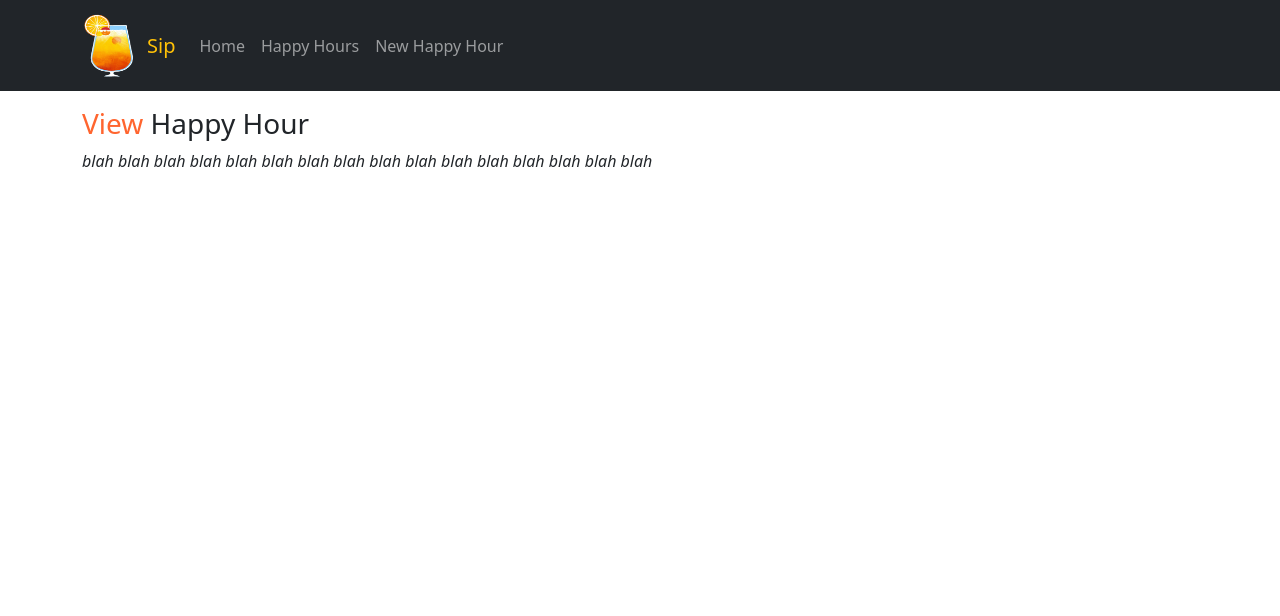
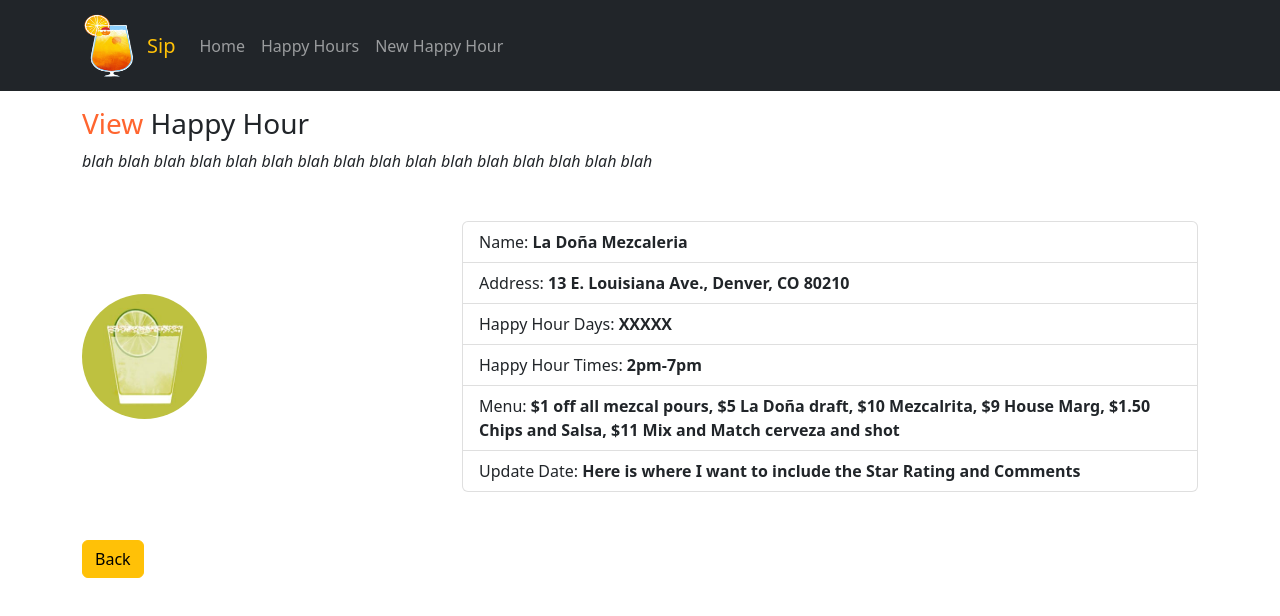
Before and after one commit to ramirezm19/Final_Project, a React (Create React App) app: page /Restaurants/view/1 in a window 1280 px wide. Shown: the top 616 px of the page. Built offline with nearby package versions, Linux system fonts and the light colour scheme; data requests are answered from the project's data file.

Commit message:
working CRUD, just need clean up

```diff
--- a/server/db.json
+++ b/server/db.json
@@ -29,18 +29,11 @@
       "hhdaysunday": false
     },
     {
-            "id": "3",
-            "name": "Gaetano's",
-            "address": "3760 Tejon St., Denver, CO 80211",
-            "hhtimes": "3pm-5pm",
-            "menu": "$5.00 well drinks, $.99 oysters, $5.00 Happy Hour Wine, $2.00 off select drafts",
-            "hhdaymonday": false,
-            "hhdaytuesday": false,
-            "hhdaywednesday": false,
-            "hhdaythursday": true,
-            "hhdayfriday": true,
-            "hhdaysaturday": true,
-            "hhdaysunday": true
+      "name": "Mojo's",
+      "address": "123 Somewhere Blvd.",
+      "hhtimes": "2-5pm",
+      "menu": "some stuff",
+      "id": "OYj42Rq"
     }
   ]
 }
--- a/src/Components/Restaurants/AddHH/AddHH.js
+++ b/src/Components/Restaurants/AddHH/AddHH.js
@@ -4,6 +4,7 @@
 import InputGroup from 'react-bootstrap/InputGroup';
 import { Link, useNavigate } from 'react-router-dom';
 import RestaurantService from '../../../Services/RestaurantService';
+import axios from 'axios';
 
 let AddHH = () => {
 
@@ -19,29 +20,35 @@
         },
         errorMessage: ''
     });
+    const serverURL = `http://localhost:9000`;
 
     let updateInput = (event) => {
+        console.log('tahdah')
+        console.log(state);
         setState({
             ...state,
-            contact: {
+            restaurant: {
                 ...state.restaurant,
                 [event.target.name] : event.target.value
             }
         });
     };
 
-    let submitForm = async (event) => {
+    let submitForm = (event) => {
+        console.log('hey')
         event.preventDefault();
-        try {
-            let response = await RestaurantService.createRestaurant(state.restaurant);
-            if(response){
-                navigate('/Restaurants/HHList', {replace: true} );
-            }
-        }
-        catch (error) {
-            setState( {...state, errorMessage: error.message});
-            navigate('/Restaurants/add', {replace: false} );
-        }
+            // static updateRestaurant(restaurant, restaurantId) {
+                let dataURL = `${serverURL}/restaurants`;
+            // }
+            axios.post(dataURL, restaurant).then(response => {
+                if (response) {
+                    navigate('/Restaurants/HHList', { replace: true });
+                }
+            }).catch(error => {
+                setState({ ...state, errorMessage: error.message });
+            navigate(`/Restaurants/add`, { replace: false });
+            console.log(error)
+        });
     };
 
     let {loading, restaurant, errorMessage} = state;
@@ -156,7 +163,7 @@
                                     onChange={updateInput}/>
                                 </InputGroup>
 
-                                <Button className='submitHH mt-3' variant="warning" type="submit">Submit</Button>
+                                <Button className='submitHH mt-3' variant="warning" type="submit" onClick={submitForm}>Submit</Button>
 
                                 <Link to={'/Restaurants/HHList'} className="btn btn-dark ms-2 mt-3">Cancel</Link>
 
--- a/src/Components/Restaurants/EditHH/EditHH.js
+++ b/src/Components/Restaurants/EditHH/EditHH.js
@@ -6,6 +6,7 @@
 import { Link, useParams, useNavigate } from 'react-router-dom';
 import RestaurantService from '../../../Services/RestaurantService';
 import Marg from '../HHList/Marg.JPG';
+import axios from 'axios';
 
 let EditHH = () => {
 
@@ -24,24 +25,28 @@
         errorMessage: ''
     });
 
-    useEffect(async () => {
-        try {
-            setState({ ...state, loading: true });
-            let response = await RestaurantService.getRestaurant(restaurantId);
+    const serverURL = `http://localhost:9000`;
+    const fetchRestaurant = async () => {
+        let dataURL = `${serverURL}/restaurants/${restaurantId}`;
+        return axios.get(dataURL);
+    }
+
+    useEffect(() => {
+        console.log('hey')
+        setState({ ...state, loading: true });
+        let response = fetchRestaurant().then(response => {
+            console.log(response.data)
             setState({
                 ...state,
                 loading: false,
-                contact: response.data
-            });
-        }
-        catch (error) {
-            setState({
-                ...state,
-                loading: false,
-                errorMessage: error.message
+                restaurant: response.data
             })
-        }
-    }, [restaurantId]);
+        }).catch(response => {
+
+        });
+        console.log(response);
+
+    }, []);
 
     let updateInput = (event) => {
         setState({
@@ -53,18 +58,21 @@
         })
     };
 
-    let submitForm = async (event) => {
+    let submitForm = (event) => {
+        console.log('hey')
         event.preventDefault();
-        try {
-            let response = await RestaurantService.updateRestaurant(state.restaurant, restaurantId);
-            if (response) {
-                navigate('/Restaurants/HHList', { replace: true });
-            }
-        }
-        catch (error) {
-            setState({ ...state, errorMessage: error.message });
+            // static updateRestaurant(restaurant, restaurantId) {
+                let dataURL = `${serverURL}/restaurants/${restaurantId}`;
+            // }
+            axios.put(dataURL, restaurant).then(response => {
+                if (response) {
+                    navigate('/Restaurants/HHList', { replace: true });
+                }
+            }).catch(error => {
+                setState({ ...state, errorMessage: error.message });
             navigate(`/Restaurants/edit/${restaurantId}`, { replace: false });
-        }
+            console.log(error)
+        });
     };
 
     let { loading, restaurant, errorMessage } = state;
@@ -182,7 +190,7 @@
                                                 onChange={updateInput} />
                                         </InputGroup>
 
-                                        <Button className='submitHH mt-3' variant="warning" type="submit">Update</Button>
+                                        <Button className='submitHH mt-3' variant="warning" type="submit" onClick={submitForm}>Update</Button>
 
                                         <Link to={'/Restaurants/HHList'} className="btn btn-dark ms-2 mt-3">Cancel</Link>
 
--- a/src/Components/Restaurants/HHList/HHList.js
+++ b/src/Components/Restaurants/HHList/HHList.js
@@ -4,6 +4,7 @@
 import Marg from './Marg.JPG';
 import RestaurantService from "../../../Services/RestaurantService";
 import Spinner from '../../Spinner/spinner';
+import axios from 'axios';
 
 
 let HHList = () => {
@@ -35,26 +36,31 @@
     }, []);
 
     let clickDelete = async (restaurantId) => {
-        try {
-            let response = await RestaurantService.deleteRestaurant(restaurantId);
+        let dataURL = `${testurl}/${restaurantId}`;
+        axios.delete(dataURL).then(async (response) => {
             if (response) {
                 setState ({...state, loading: true});
-                let response = await RestaurantService.getAllRestaurants();
+                const response = await fetch(testurl)
+                const data = await response.json()
                 setState({
                     ...state,
                     loading: false,
-                    restaurants: response.data,
-                    filteredRestaurants: response.data
+                    restaurants: data,
+                    filteredRestaurants: data
                 });
             }
-        }
-        catch (error) {
-            setState({
-                ...state,
-                loading: false,
-                errorMessage: error.message
-            });
-        }
+        });
+        // try {
+        //     let response = await RestaurantService.deleteRestaurant(restaurantId);
+
+        // }
+        // catch (error) {
+        //     setState({
+        //         ...state,
+        //         loading: false,
+        //         errorMessage: error.message
+        //     });
+        // }
     }
 
     //search Restaurants
--- a/src/Components/Restaurants/ViewHH/ViewHH.js
+++ b/src/Components/Restaurants/ViewHH/ViewHH.js
@@ -3,6 +3,7 @@
 import RestaurantService from '../../../Services/RestaurantService';
 import Marg from '../HHList/Marg.JPG';
 import Spinner from '../../Spinner/spinner';
+import axios from 'axios';
 
 let ViewHH = () => {
 
@@ -14,44 +15,47 @@
         errorMessage: ''
     });
 
-    //from the video --which we know it doesn't work
-    //useEffect(async () => {
-    //     try {
-    //setState({...state, loading: true});
-    //let response = await RestaurantService.getRestaurant(restaurantId);
-    //console.log(response.data); -- need to have it print out the data for the individual restaurant
-    //setState({
-    //...state,
-    //loading: false;
-    //restaurant: response.data
-    //})
-    //     }
-    //     catch (error)
-    //setState({
-    //...state,
-    //loading: false,
-    //errorMessage: error.message
-    //});
-    // }
-    //}, [restaurantId]);
+    const serverURL = `http://localhost:9000`;
+    const fetchRestaurant = async () => {
+        let dataURL = `${serverURL}/restaurants/${restaurantId}`;
+        return axios.get(dataURL);
+    }
+
+
+    useEffect(() => {
+        console.log('hey')
+        setState({ ...state, loading: true });
+        let response = fetchRestaurant().then(response => {
+            console.log(response.data)
+            setState({
+                ...state,
+                loading: false,
+                restaurant: response.data
+            })
+        }).catch(response => {
+
+        });
+        console.log(response);
+
+    }, []);
 
     //let {loading, restaurant, errorMessage } = state;
 
     //suggestion from Ben
 
-    const testurl = 'http://localhost:9000/restaurants';
-    const fetchRestaurant = async () => {
-        const response = await fetch(testurl)
-        const data = await response.json()
-        setState({ ...state, restaurants: data })
-        console.log(data);
-    }
+    // const testurl = 'http://localhost:9000/restaurants';
+    // const fetchRestaurant = async () => {
+    //     const response = await fetch(testurl)
+    //     const data = await response.json()
+    //     setState({ ...state, restaurants: data })
+    //     console.log(data);
+    // }
 
-    useEffect((restaurantId) => {
-        fetchRestaurant();
-    }, [restaurantId])
+    // useEffect((restaurantId) => {
+    //     fetchRestaurant();
+    // }, [restaurantId])
 
-    let {loading, restaurant, errorMessage } = state;
+    let { loading, restaurant, errorMessage } = state;
 
     return (
         <React.Fragment>
@@ -69,7 +73,7 @@
             {
                 loading ? <Spinner /> : <React.Fragment>
                     {
-                        Object.keys(restaurant).length > 0 &&
+                        (restaurant) &&
                         <section className='view-hh mt-3'>
                             <div className='container'>
                                 <div className='row align-items-center'>
```
Lines whose indentation alone changed are shown as unchanged.
